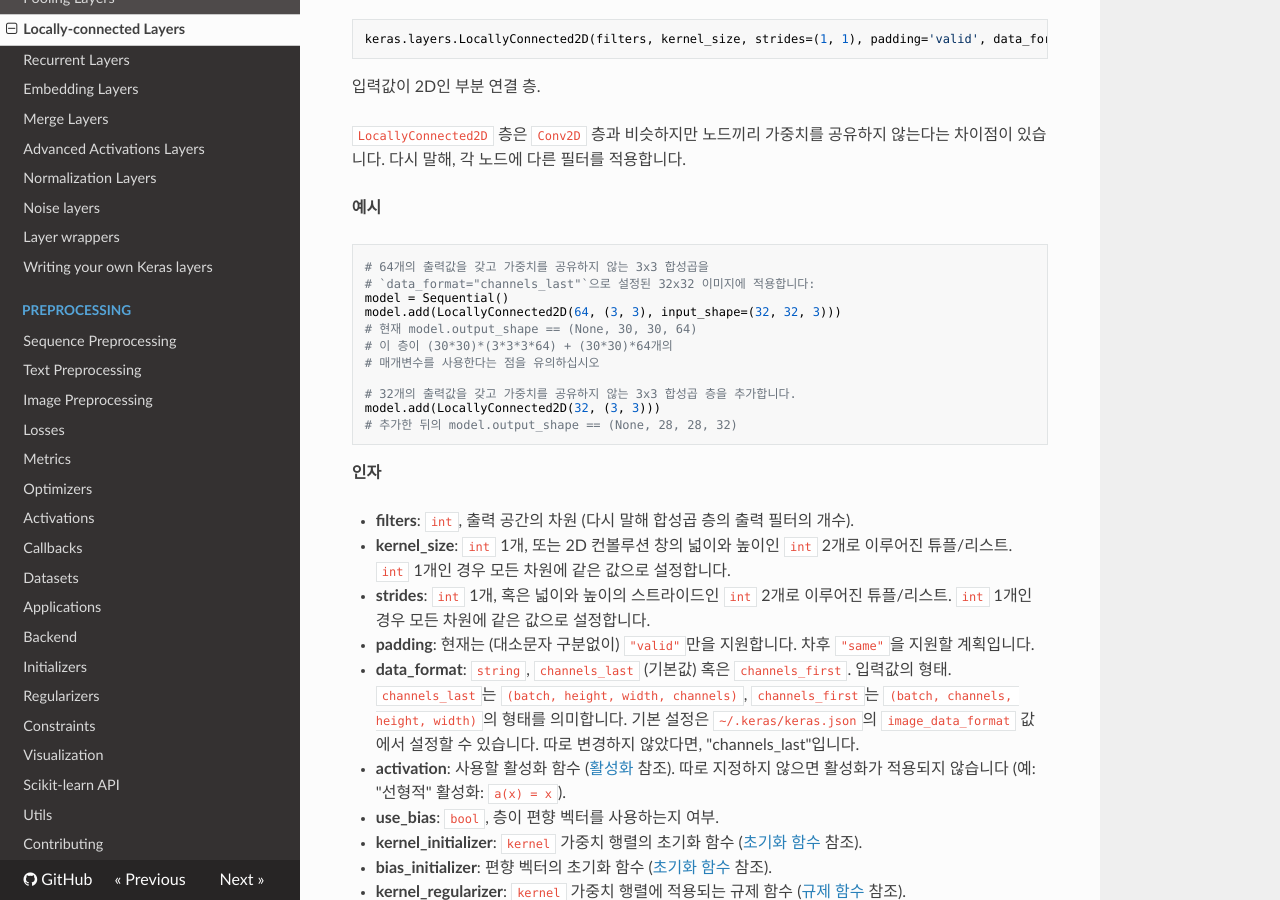
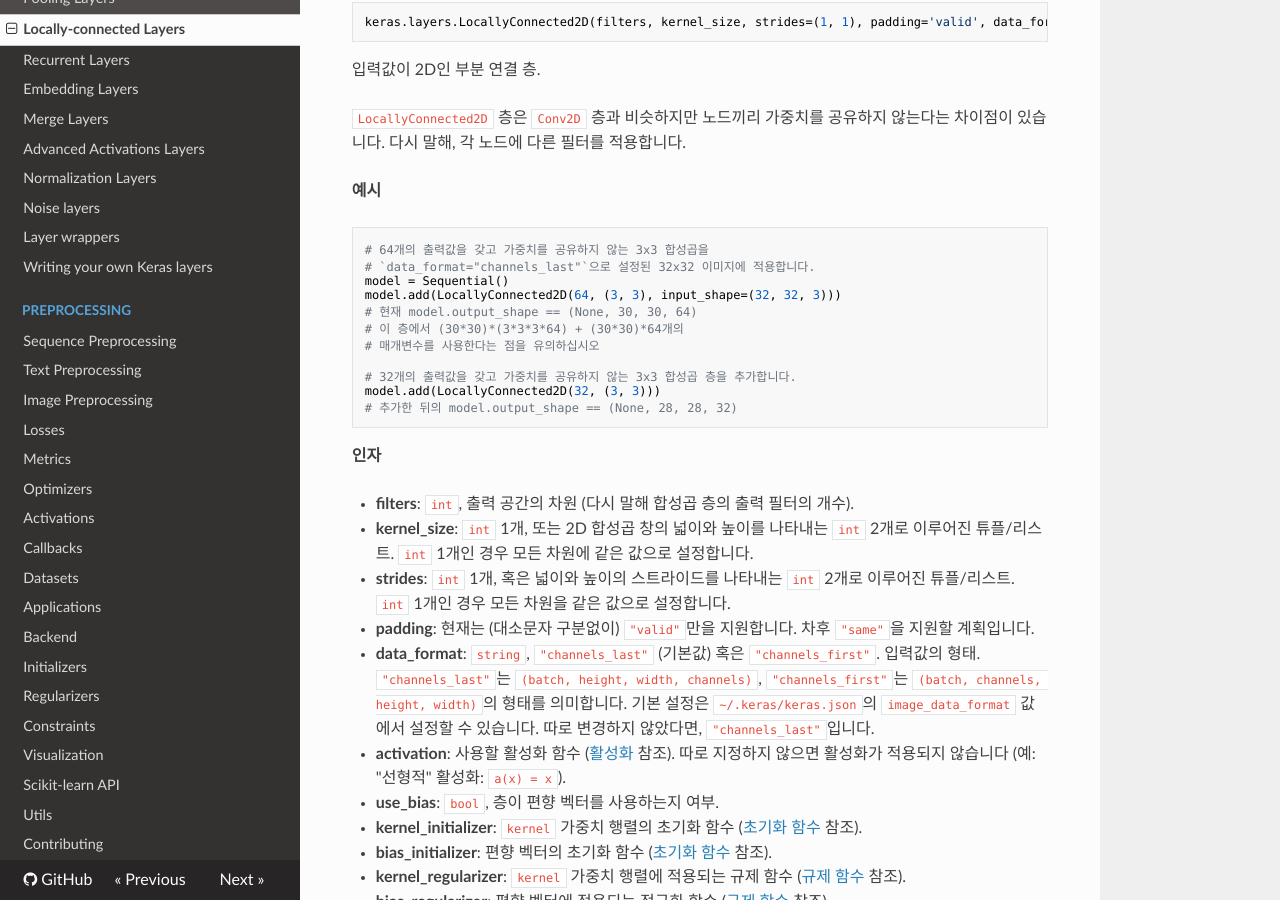
Before and after one commit to keras-team/keras-docs-ko, an MkDocs documentation site: the page built from sources/layers/local.md, in a window 1280 px wide and 900 px high, scrolled down 1300 px. Built offline with MkDocs 1.6.1, drawn with Linux system fonts in a browser that asks for light colours; nearby versions of some CDN libraries; some of the changed text lies outside the part shown.

Commit message:
Update local.md

````diff
--- a/sources/layers/local.md
+++ b/sources/layers/local.md
@@ -32,11 +31,11 @@ __인자__
 - __kernel_size__: `int` 혹은 `int` 하나로 이루어진 튜플/리스트,
     1D 합성곱의 창<sub>window</sub> 길이를 결정합니다.
 - __strides__: `int` 혹은 `int` 하나로 이루어진 튜플/리스트,
-    합성곱의 스트라이드 길이를 결정합니다.
+    합성곱의 스트라이드를 결정합니다.
     `__strides__`와 `dilation_rate`  중 하나는 반드시 1이어야 합니다.
 - __padding__: 현재는 (대소문자 구분없이) `"valid"`만을 지원합니다.
     차후 `"same"`을 지원할 계획입니다.
-- __data_format__: `string`, `channels_first`, `channels_last` 중 하나.
+- __data_format__: `string`, `"channels_first"`, `"channels_last"` 중 하나.
 - __activation__: 사용할 활성화 함수<sub>activation</sub>
     ([활성화](../activations.md) 참조).
     따로 설정하지 않는 경우 활성화가 적용되지 않습니다
@@ -86,11 +85,11 @@ __예시__
 
 ```python
 # 64개의 출력값을 갖고 가중치를 공유하지 않는 3x3 합성곱을
-# `data_format="channels_last"`으로 설정된 32x32 이미지에 적용합니다:
+# `data_format="channels_last"`으로 설정된 32x32 이미지에 적용합니다.
 model = Sequential()
 model.add(LocallyConnected2D(64, (3, 3), input_shape=(32, 32, 3)))
 # 현재 model.output_shape == (None, 30, 30, 64)
-# 이 층이 (30*30)*(3*3*3*64) + (30*30)*64개의
+# 이 층에서 (30*30)*(3*3*3*64) + (30*30)*64개의
 # 매개변수를 사용한다는 점을 유의하십시오
 
 # 32개의 출력값을 갖고 가중치를 공유하지 않는 3x3 합성곱 층을 추가합니다.
@@ -102,21 +101,21 @@ __인자__
 
 - __filters__: `int`, 출력 공간의 차원
     (다시 말해 합성곱 층의 출력 필터의 개수).
-- __kernel_size__: `int` 1개, 또는 2D 컨볼루션 창의
-    넓이와 높이인 `int` 2개로 이루어진 튜플/리스트.
+- __kernel_size__: `int` 1개, 또는 2D 합성곱 창의
+    넓이와 높이를 나타내는 `int` 2개로 이루어진 튜플/리스트.
     `int` 1개인 경우 모든 차원에 같은 값으로 설정합니다.
 - __strides__: `int` 1개, 혹은 넓이와 높이의
-    스트라이드인 `int` 2개로 이루어진 튜플/리스트.
-    `int` 1개인 경우 모든 차원에 같은 값으로 설정합니다.
+    스트라이드를 나타내는 `int` 2개로 이루어진 튜플/리스트.
+    `int` 1개인 경우 모든 차원을 같은 값으로 설정합니다.
 - __padding__: 현재는 (대소문자 구분없이) `"valid"`만을 지원합니다.
     차후 `"same"`을 지원할 계획입니다.
 - __data_format__: `string`,
-    `channels_last` (기본값) 혹은 `channels_first`.
+    `"channels_last"` (기본값) 혹은 `"channels_first"`.
     입력값의 형태.
-    `channels_last`는 `(batch, height, width, channels)`, `channels_first`는
+    `"channels_last"`는 `(batch, height, width, channels)`, `"channels_first"`는
     `(batch, channels, height, width)`의 형태를 의미합니다.
     기본 설정은 `~/.keras/keras.json`의 `image_data_format` 값에서 설정할 수 있습니다.
-    따로 변경하지 않았다면, "channels_last"입니다.
+    따로 변경하지 않았다면, `"channels_last"`입니다.
 - __activation__: 사용할 활성화 함수
     ([활성화](../activations.md) 참조).
     따로 지정하지 않으면 활성화가 적용되지 않습니다
````
Also changed, not shown: other parts of sources/layers/local.md (+1 -2 lines).
